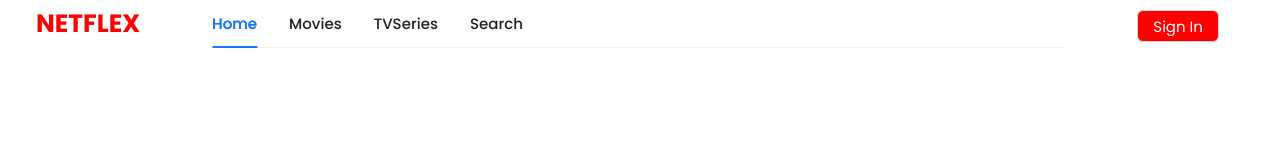
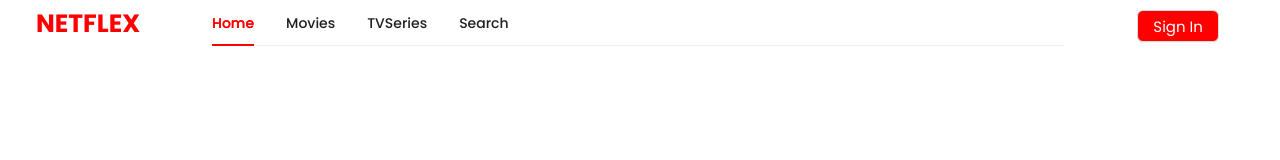
Before and after one commit to konnozeki/Website, a React (Create React App) app: page / in a window 1280 px wide. Shown: the top 160 px of the page. Built offline with nearby package versions, Linux system fonts and the light colour scheme.

Commit message:
Update Nav.scss

```diff
--- a/src/User/components/Nav/Nav.scss
+++ b/src/User/components/Nav/Nav.scss
@@ -5,22 +5,20 @@
   font-size: 25px;
 }
 
-.custom-tab {
+.ant-tabs-ink-bar {
+  height: 5px;
+  background: red !important;
+}
+.ant-tabs-tab {
   font-size: 15px;
   font-weight: 500;
   position: relative;
-  // color:white;
+}
+.ant-tabs .ant-tabs-tab.ant-tabs-tab-active .ant-tabs-tab-btn {
+  color: red;
+  text-shadow: 0 0 0.25px currentcolor;
 }
 
-.custom-tab::after {
-  content: '';
-  position: absolute;
-  top: 0;
-  left: 0;
-  width: 100%;
-  height: 100%;
-  pointer-events: none;
-}
 .NavBar {
   // background-color: black;
   margin-bottom: 0;
```
